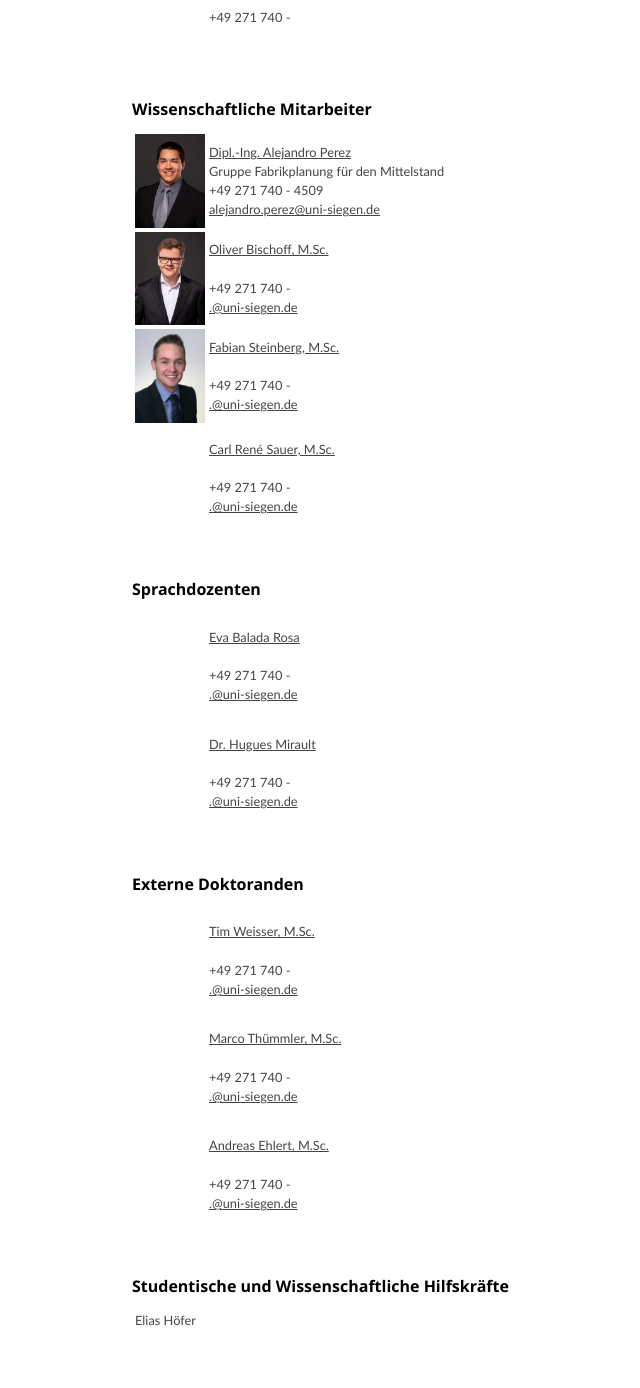
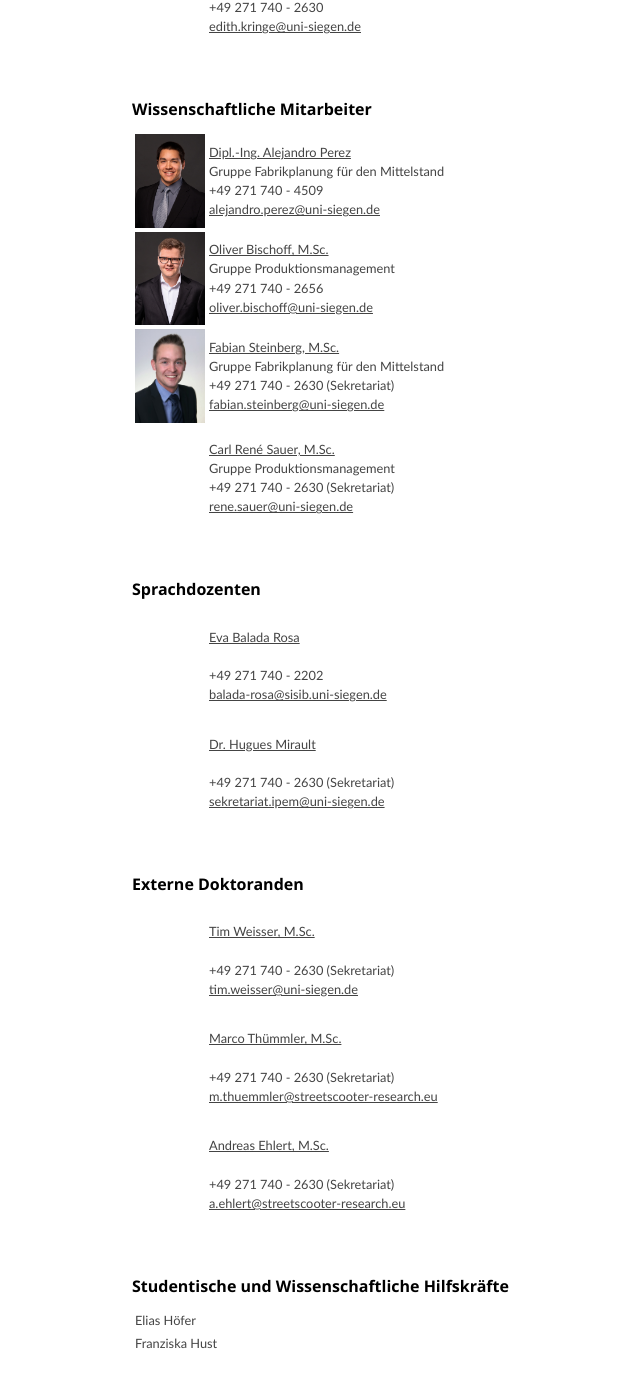
Before and after one commit to arpm92/IPEMweb, a Jekyll site: the page built from team/index.md, in a window 1280 px wide and 1400 px high, scrolled down 1050 px. Shown: the top 1388 px of the window, without its empty margins (84-724 px from the left). Built offline with Jekyll 4.4.1, drawn with Linux system fonts in a browser that asks for light colours; some of the changed text lies outside the part shown.

Commit message:
Update team by Lennart

```diff
--- a/_data/team.yml
+++ b/_data/team.yml
@@ -14,6 +14,10 @@
   image: /team/images/burggraef.jpg
   hours: nur nach Vereinbarung
   publication: true
+  xing: not found
+  linkedin: https://www.linkedin.com/in/peter-burggr%C3%A4f-9978b382/
+  orcid: http://orcid.org/0000-0001-9018-9959
+  gschoolar: https://scholar.google.de/citations?user=KOA6QE0AAAAJ&hl=de
   active: true
 
 - filename: wagner
@@ -32,6 +36,10 @@
   image: /team/images/wagner.jpg
   hours: nur nach Vereinbarung
   publication: true
+  xing: not found
+  linkedin: not found
+  orcid: https://orcid.org/0000-0002-3226-2457
+  gschoolar: https://scholar.google.de/citations?hl=de&user=tVIvODEAAAAJ
   active: true
 
 - filename: klass
@@ -48,16 +56,16 @@
            Breite Straße 11<br>
            57076 Siegen
   image: /team/images/nan.jpg
-  hours: Mo. - Do. 07:30 bis 12:00 Uhr
+  hours: Mo. - Do. 08:00 bis 12:00 Uhr
   active: true
 
 - filename: kringe
   fullname: Edith Kringe
   status: secretary
-  tel: +49 271 740 -
-  fax: +49 271 740 -
-  email:
-  office:
+  tel: +49 271 740 - 2630
+  fax: +49 271 740 - 12628
+  email: edith.kringe@uni-siegen.de
+  office: PB-A 307
   address: Universität Siegen<br>
            Fakultät IV<br>
            Department Maschinenbau<br>
@@ -65,16 +73,16 @@
            Breite Straße 11<br>
            57076 Siegen
   image: /team/images/nan.jpg
-  hours: Mo. - Do. 07:30 bis 12:00 Uhr
+  hours: Mo. - Do. 08:00 bis 12:00 Uhr
   active: true
 
 - filename: koke
   fullname: Benjamin Koke, M.Sc. M.Sc.
   status: gruppenleiter
-  tel: +49 271 740 -
-  fax: +49 271 740 -
-  email:
-  office:
+  tel: +49 271 740 - 2630 (Sekretariat)
+  fax: +49 271 740 - 12628
+  email: benjamin.koke@uni-siegen.de
+  office: PB-A 243
   address: Universität Siegen<br>
            Fakultät IV<br>
            Department Maschinenbau<br>
@@ -84,15 +92,19 @@
   image: /team/images/koke.jpg
   hours: nur nach Vereinbarung
   publication: true
+  xing: https://www.xing.com/profile/Benjamin_Koke
+  linkedin: https://www.linkedin.com/in/benjamin-t-koke/
+  orcid: https://orcid.org/0000-0002-2552-2855
+  gschoolar: https://scholar.google.de/citations?user=6yRO1E4AAAAJ&hl=de
   active: true
 
 - filename: sassmannshausen
   fullname: Till Saßmannshausen, M.Sc. M.Sc.
   status: gruppenleiter
-  tel: +49 271 740 -
-  fax: +49 271 740 -
-  email:
-  office:
+  tel: +49 271 740 - 2630 (Sekretariat)
+  fax: +49 271 740 - 12628
+  email: till.sassmannshausen@uni-siegen.de
+  office: PB-A 243
   address: Universität Siegen<br>
            Fakultät IV<br>
            Department Maschinenbau<br>
@@ -102,6 +114,10 @@
   image: /team/images/sassmannshausen.jpg
   hours: nur nach Vereinbarung
   publication: true
+  xing: https://www.xing.com/profile/Till_Sassmannshausen
+  linkedin: https://www.linkedin.com/in/till-sa%C3%9Fmannshausen-3a201615a/
+  orcid: https://orcid.org/0000-0002-1061-8686
+  gschoolar: https://scholar.google.de/citations?hl=de&user=A2wDfW4AAAAJ
   active: true
 
 - filename: perez
@@ -124,119 +140,119 @@
 - filename: bischoff
   fullname: Oliver Bischoff, M.Sc.
   status: staff
-  team:
-  tel: +49 271 740 -
-  fax: +49 271 740 -
-  email: .@uni-siegen.de
+  team: Gruppe Produktionsmanagement
+  tel: +49 271 740 - 2656
+  fax: +49 271 740 - 12628
+  email: oliver.bischoff@uni-siegen.de
   image: /team/images/bischoff.jpg
-  office: PB-A
+  office: PB-A 303
   hours: nur nach Vereinbarung
   publication: true
-  xing:
-  linkedin:
-  orcid:
-  gschoolar: bla
+  xing: https://www.xing.com/profile/Oliver_Bischoff18
+  linkedin: not found
+  orcid: not found
+  gschoolar: https://scholar.google.de/citations?user=dk4ZNL4AAAAJ&hl=de
   active: true
 
 - filename: steinberg
   fullname: Fabian Steinberg, M.Sc.
   status: staff
-  team:
-  tel: +49 271 740 -
-  fax: +49 271 740 -
-  email: .@uni-siegen.de
+  team: Gruppe Fabrikplanung für den Mittelstand
+  tel: +49 271 740 - 2630 (Sekretariat)
+  fax: +49 271 740 - 12628
+  email: fabian.steinberg@uni-siegen.de
   image: /team/images/steinberg.jpg
-  office: PB-A
+  office: PB-A 303
   hours: nur nach Vereinbarung
   publication: true
-  xing:
-  linkedin:
-  orcid:
-  gschoolar: bla
+  xing: not found
+  linkedin: https://www.linkedin.com/in/fabian-steinberg-117559a7/
+  orcid: not found
+  gschoolar: not found
   active: true
 
 - filename: sauer
   fullname: Carl René Sauer, M.Sc.
   status: staff
-  team:
-  tel: +49 271 740 -
-  fax: +49 271 740 -
-  email: .@uni-siegen.de
+  team: Gruppe Produktionsmanagement
+  tel: +49 271 740 - 2630 (Sekretariat)
+  fax: +49 271 740 - 12628
+  email: rene.sauer@uni-siegen.de
   image: /team/images/nan.jpg
-  office: PB-A
+  office: PB-A 304
   hours: nur nach Vereinbarung
   publication: true
-  xing:
-  linkedin:
-  orcid:
-  gschoolar: bla
+  xing: https://www.xing.com/profile/Rene_Sauer14
+  linkedin: https://www.linkedin.com/in/ren%C3%A9-sauer-1a503b156/
+  orcid: not found
+  gschoolar: not found
   active: true
 
 - filename: balada
   fullname: Eva Balada Rosa
   status: sprachdozenten
   team:
-  tel: +49 271 740 -
-  fax: +49 271 740 -
-  email: .@uni-siegen.de
+  tel: +49 271 740 - 2202
+  fax: +49 271 740 - 12628
+  email: balada-rosa@sisib.uni-siegen.de
   image: /team/images/nan.jpg
-  office: PB-A
+  office: PB-A 329
   hours: nur nach Vereinbarung
   publication: true
-  xing:
-  linkedin:
-  orcid:
-  gschoolar: bla
+  xing: not found
+  linkedin: not found
+  orcid: not found
+  gschoolar: not found
   active: true
 
 - filename: mirault
   fullname: Dr. Hugues Mirault
   status: sprachdozenten
   team:
-  tel: +49 271 740 -
-  fax: +49 271 740 -
-  email: .@uni-siegen.de
+  tel: +49 271 740 - 2630 (Sekretariat)
+  fax: +49 271 740 - 12628
+  email: sekretariat.ipem@uni-siegen.de
   image: /team/images/nan.jpg
-  office: PB-A
+  office: PB-A 307 (Sekretariat)
   hours: nur nach Vereinbarung
   publication: true
-  xing:
-  linkedin:
-  orcid:
-  gschoolar: bla
+  xing: not found
+  linkedin: not found
+  orcid: not found
+  gschoolar: not found
   active: true
 
 - filename: weisser
   fullname: Tim Weisser, M.Sc.
   status: extphd
   team:
-  tel: +49 271 740 -
-  fax: +49 271 740 -
-  email: .@uni-siegen.de
+  tel: +49 271 740 - 2630 (Sekretariat)
+  fax: +49 271 740 - 12628
+  email: tim.weisser@uni-siegen.de
   image: /team/images/nan.jpg
-  office: PB-A
+  office:
   hours: nur nach Vereinbarung
   publication: true
-  xing:
-  linkedin:
-  orcid:
-  gschoolar: bla
+  xing: not found
+  linkedin: not found
+  orcid: not found
+  gschoolar: not found
   active: true
 
 - filename: thuemmler
   fullname: Marco Thümmler, M.Sc.
   status: extphd
   team:
-  tel: +49 271 740 -
-  fax: +49 271 740 -
-  email: .@uni-siegen.de
+  tel: +49 271 740 - 2630 (Sekretariat)
+  fax: +49 271 740 - 12628
+  email: m.thuemmler@streetscooter-research.eu
   image: /team/images/nan.jpg
-  office: PB-A
+  office:
   hours: nur nach Vereinbarung
   publication: true
-  xing:
-  linkedin:
-  orcid:
+  xing: not found
+  linkedin: not found
+  orcid: not found
   gschoolar: bla
   active: true
 
@@ -244,33 +260,130 @@
   fullname: Andreas Ehlert, M.Sc.
   status: extphd
   team:
-  tel: +49 271 740 -
-  fax: +49 271 740 -
-  email: .@uni-siegen.de
+  tel: +49 271 740 - 2630 (Sekretariat)
+  fax: +49 271 740 - 12628
+  email: a.ehlert@streetscooter-research.eu
   image: /team/images/nan.jpg
-  office: PB-A
+  office:
   hours: nur nach Vereinbarung
   publication: true
-  xing:
-  linkedin:
-  orcid:
-  gschoolar: bla
+  xing: not found
+  linkedin: not found
+  orcid: not found
+  gschoolar: not found
   active: true
 
 - filename: hoefer
   fullname: Elias Höfer
-  email: elias.hoefer@student.uni-siegen.de
+  email: elias.hoefer@uni-siegen.de
   image: /team/images/nan.jpg
   status: student
   active: true
 
-- filename: _____
-  fullname: _____
-  email: ____@student.uni-siegen.de
+- filename: thayalan
+  fullname: Gadshan Thayalan
+  email: gadshan.thayalan@uni-siegen.de
   image: /team/images/nan.jpg
   status: student
   active: false
 
+  filename: bamberg
+  fullname: Milan Bamberg
+  email: milan.bamberg@uni-siegen.de
+  image: /team/images/nan.jpg
+  status: student
+  active: true
+
+  filename: keles
+  fullname: Tamer Keles
+  email: tamer.keles@uni-siegen.de
+  image: /team/images/nan.jpg
+  status: student
+  active: true
+
+  filename: scheffel
+  fullname: Tim Scheffel
+  email: tim.scheffel@uni-siegen.de
+  image: /team/images/nan.jpg
+  status: student
+  active: true
+
+  filename: wigger
+  fullname: Marius Wigger
+  email: marius.wigger@uni-siegen.de
+  image: /team/images/nan.jpg
+  status: student
+  active: true
+
+  filename: eravci
+  fullname: Sertan Eravci
+  email: sertan.eravci@uni-siegen.de
+  image: /team/images/nan.jpg
+  status: student
+  active: true
+
+  filename: junge
+  fullname: Thorben Junge
+  email: thorben.junge@uni-siegen.de
+  image: /team/images/nan.jpg
+  status: student
+  active: true
+
+  filename: biyikli
+  fullname: Engin Biyikli
+  email: engin.biyikli@uni-siegen.de
+  image: /team/images/nan.jpg
+  status: student
+  active: true
+
+  filename: schmallenbach
+  fullname: Lennart Schmallenbach
+  email: lennart.schmallenbach@uni-siegen.de
+  image: /team/images/nan.jpg
+  status: student
+  active: true
+
+  filename: pritzl
+  fullname: Niklas Pritzl
+  email: niklas.pritzl@uni-siegen.de
+  image: /team/images/nan.jpg
+  status: student
+  active: true
+
+  filename: oberweger
+  fullname: Fabian Oberweger
+  email: fabian.oberweger@uni-siegen.de
+  image: /team/images/nan.jpg
+  status: student
+  active: true
+
+  filename: intlekofer
+  fullname: Sebastian Intlekofer
+  email: sebastian.intlekofer@uni-siegen.de
+  image: /team/images/nan.jpg
+  status: student
+  active: true
+
+  filename: ahle
+  fullname: Julia Ahle
+  email: julia.ahle@uni-siegen.de
+  image: /team/images/nan.jpg
+  status: student
+  active: true
+
+  filename: morasch
+  fullname: Victoria Morasch
+  email: victoria.morasch@uni-siegen.de
+  image: /team/images/nan.jpg
+  status: student
+  active: true
+
+  filename: hust
+  fullname: Franziska Hust
+  email: franziska.hust@uni-siegen.de
+  image: /team/images/nan.jpg
+  status: student
+  active: true
 
 - filename: ____
   fullname: ____
```
